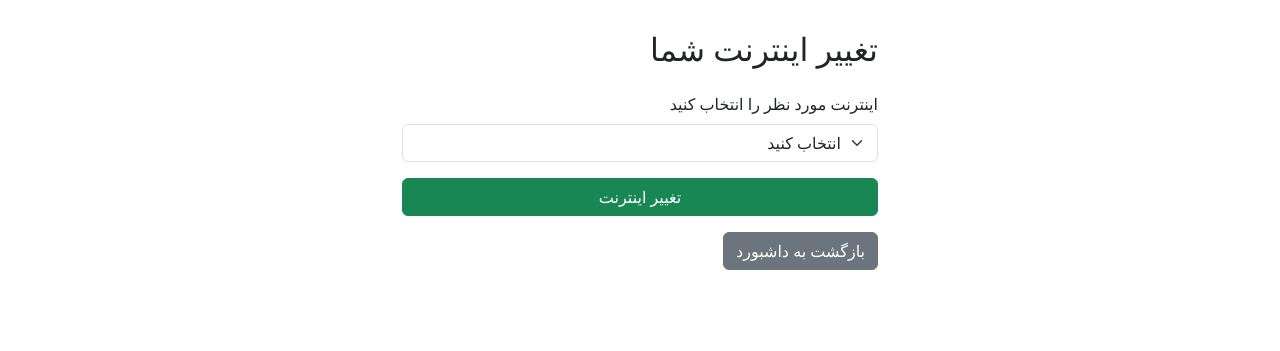
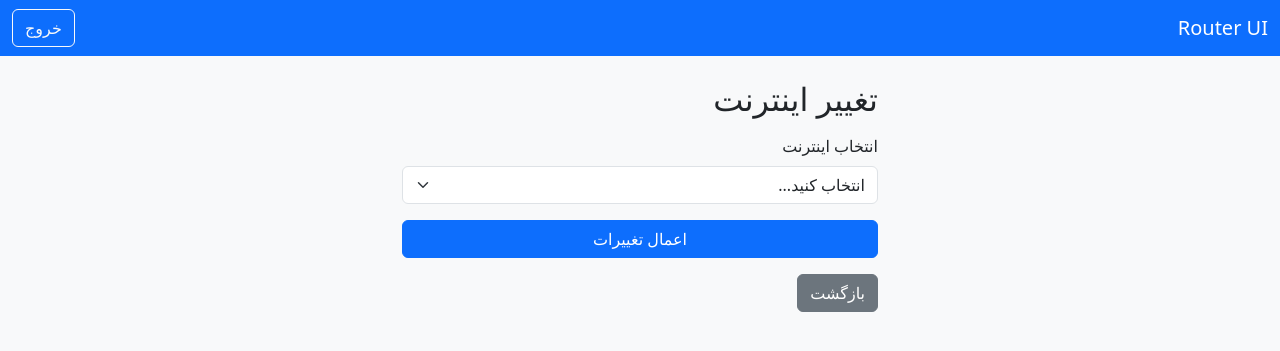
Before and after one commit to Nekooei-Dev/internet-router-ui, a Flask app: page /change_internet in a window 1280 px wide. Shown: the top 351 px of the page. Run offline with Flask 3, Linux system fonts and the light colour scheme; the visitor is signed in with stand-in values (Sample User, id 1).

Commit message:
Update change_internet.html

```diff
--- a/templates/change_internet.html
+++ b/templates/change_internet.html
@@ -1,31 +1,42 @@
-<!DOCTYPE html>
+<!doctype html>
 <html lang="fa" dir="rtl">
 <head>
-<meta charset="UTF-8" />
-<meta name="viewport" content="width=device-width, initial-scale=1" />
-<title>تغییر اینترنت</title>
-<link href="https://cdn.jsdelivr.net/npm/bootstrap@5.3.0/dist/css/bootstrap.min.css" rel="stylesheet" />
-<style> body { direction: rtl; padding: 30px; background: #fff; } </style>
+  <meta charset="utf-8">
+  <meta name="viewport" content="width=device-width, initial-scale=1">
+  <title>تغییر اینترنت</title>
+  <link href="https://cdn.jsdelivr.net/npm/bootstrap@5.3.0/dist/css/bootstrap.rtl.min.css" rel="stylesheet">
 </head>
-<body>
-<div class="container" style="max-width: 500px;">
-  <h2 class="mb-4">تغییر اینترنت شما</h2>
+<body class="bg-light">
+<nav class="navbar navbar-expand-lg navbar-dark bg-primary">
+  <div class="container-fluid">
+    <a class="navbar-brand" href="/">Router UI</a>
+    <div class="d-flex">
+      <a href="/logout" class="btn btn-outline-light">خروج</a>
+    </div>
+  </div>
+</nav>
+
+<div class="container mt-4" style="max-width:500px;">
+  <h2 class="mb-3">تغییر اینترنت</h2>
+
   {% if message %}
-    <div class="alert alert-info">{{ message }}</div>
+  <div class="alert alert-info">{{ message }}</div>
   {% endif %}
-  <form method="post">
+
+  <form method="post" novalidate>
     <div class="mb-3">
-      <label for="inet" class="form-label">اینترنت مورد نظر را انتخاب کنید</label>
-      <select class="form-select" id="inet" name="inet" required>
-        <option value="" selected disabled>انتخاب کنید</option>
+      <label for="inet" class="form-label">انتخاب اینترنت</label>
+      <select id="inet" name="inet" class="form-select" required>
+        <option value="">انتخاب کنید...</option>
         {% for key, val in interfaces.items() %}
-          <option value="{{ key }}">{{ val.routing_mark }}</option>
+          <option value="{{ key }}">{{ val.interface }} ({{ val.routing_mark }})</option>
         {% endfor %}
       </select>
     </div>
-    <button type="submit" class="btn btn-success w-100">تغییر اینترنت</button>
+    <button type="submit" class="btn btn-primary w-100">اعمال تغییرات</button>
   </form>
-  <a href="/" class="btn btn-secondary mt-3">بازگشت به داشبورد</a>
+
+  <a href="/" class="btn btn-secondary mt-3">بازگشت</a>
 </div>
 </body>
 </html>
```
